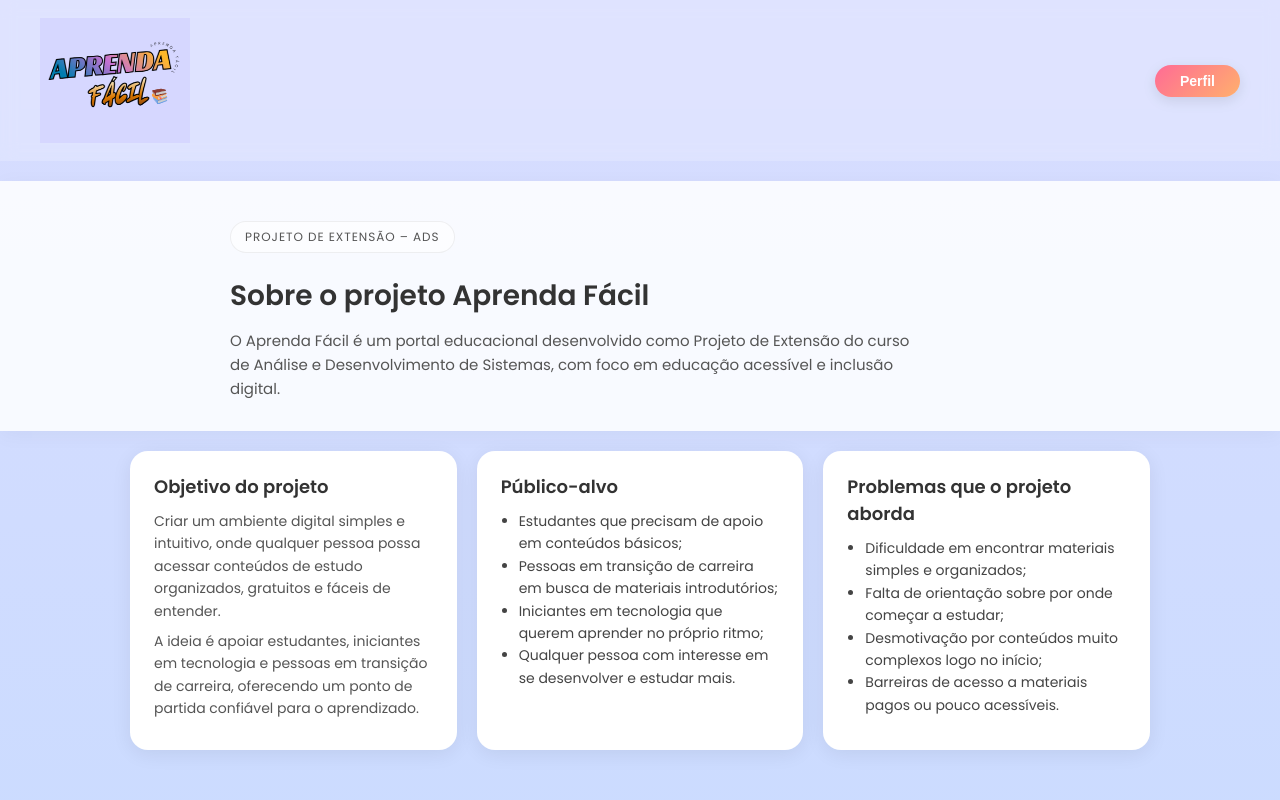
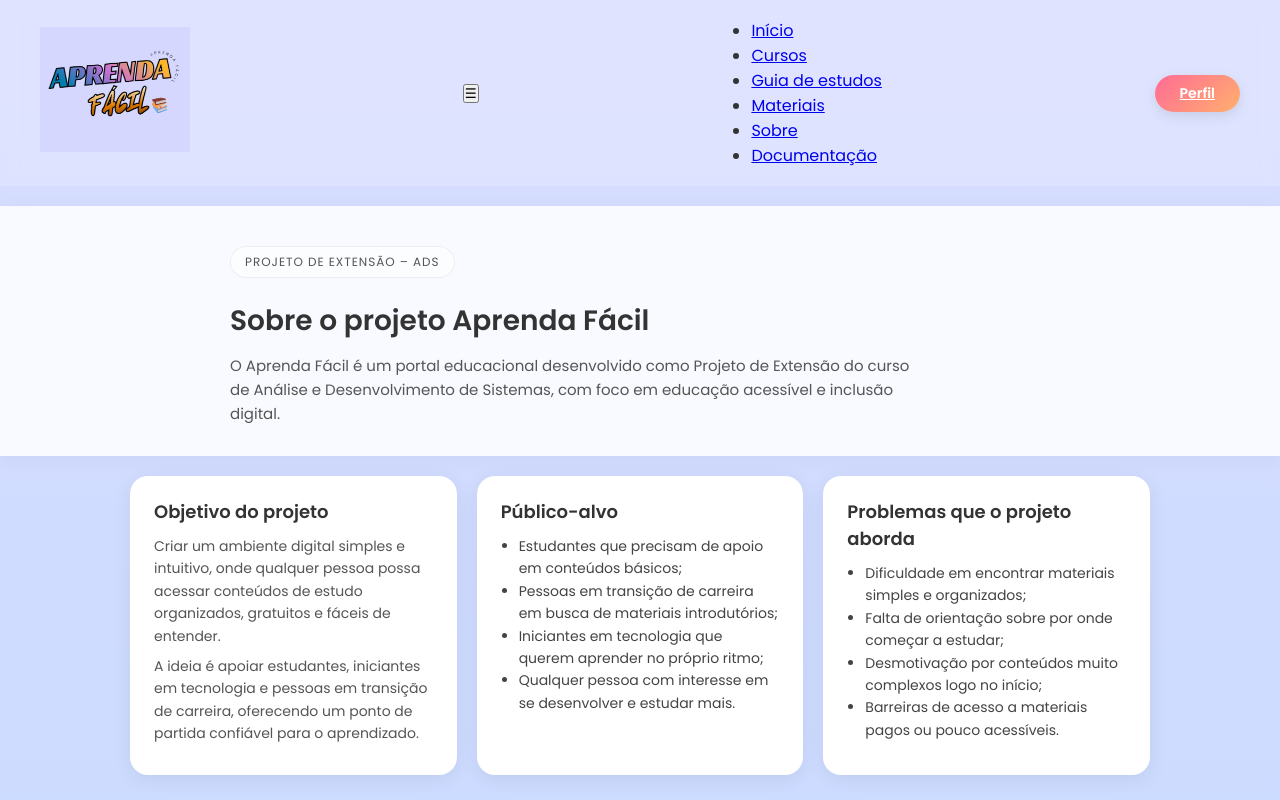
Before and after one commit to Amanda-AAndrade/aprenda-facil-pex, a plain HTML site: page sobre.html in a window 1280 px wide. Shown: the top 800 px of the page. Drawn offline with Linux system fonts and the light colour scheme.

Commit message:
feat: aprimora página sobre.html

```diff
--- a/sobre.html
+++ b/sobre.html
@@ -12,18 +12,30 @@
 <body>
 
  <!-- ========= HEADER (logo + botão Perfil) ========= -->
-  <header class="topo" id="topo">
+    <header class="topo" id="topo">
     <div class="wrap topo-inner">
-      <img src="logo-aprenda-facil.png" alt="Logo Aprenda Fácil" class="logo">
+      <a class="brand-link" href="index.html" aria-label="Aprenda Fácil — página inicial">
+        <img src="logo-aprenda-facil.png" alt="Aprenda Fácil" class="logo">
+      </a>
 
-       <!-- Botão Perfil CORRETO -->
-    <button
-      class="perfil-btn"
-      type="button"
-      onclick="window.location.href='perfil.html'">Perfil
-    </button>
-  </div>
-</header>
+      <button class="menu-toggle" type="button" aria-controls="site-navigation" aria-expanded="false" aria-label="Abrir menu">
+        <span aria-hidden="true">☰</span>
+      </button>
+
+      <nav class="site-nav" id="site-navigation" aria-label="Navegação principal">
+        <ul class="site-nav-list">
+        <li><a class="nav-link" href="index.html">Início</a></li>
+        <li><a class="nav-link" href="cursos.html">Cursos</a></li>
+        <li><a class="nav-link" href="guia.html">Guia de estudos</a></li>
+        <li><a class="nav-link" href="ebooks.html">Materiais</a></li>
+        <li><a class="nav-link is-current" href="sobre.html" aria-current="page">Sobre</a></li>
+        <li><a class="nav-link" href="documentacao.html">Documentação</a></li>
+        </ul>
+      </nav>
+
+      <a class="perfil-btn" href="perfil.html">Perfil</a>
+    </div>
+  </header>
 
   <!-- main da página Sobre -->
   <main class="pagina-sobre">
@@ -189,7 +201,7 @@
     </div>
 
     <div class="footer-bottom">
-      <p>&copy; 2025 Aprenda Fácil. Projeto acadêmico sem fins lucrativos.</p>
+      <p>&copy; <span data-current-year></span> Aprenda Fácil. Projeto acadêmico sem fins lucrativos.</p>
     </div>
   </footer>
 
```
